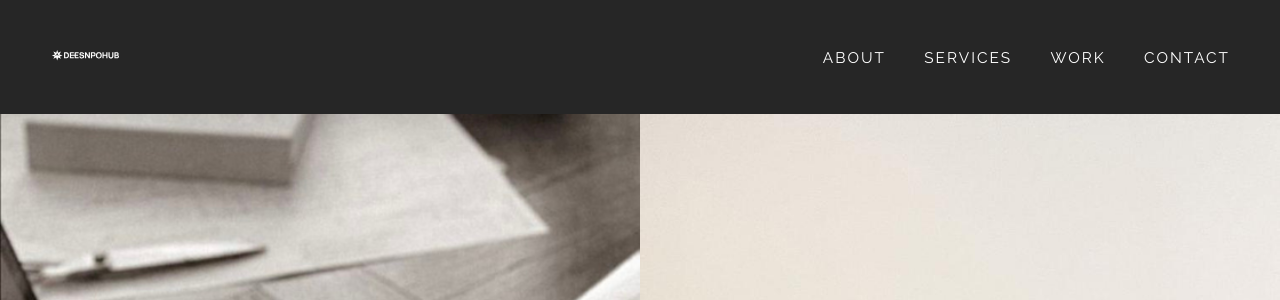
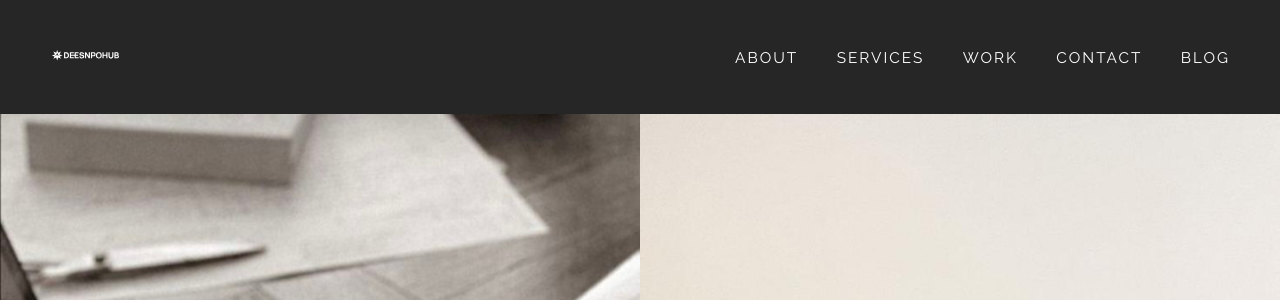
Before and after one commit to sirunique/Agencyportfolio, a PHP site: page / in a window 1280 px wide. Shown: the top 300 px of the page. Run offline with PHP 8.4, Linux system fonts and the light colour scheme; some libraries are stand-ins or nearby versions.

Commit message:
blog page added and linked to footer and header

```diff
--- /dev/null
+++ b/blog.php
@@ -0,0 +1,3 @@
+<?php
+
+include("./pages/blog/index.php");
--- a/components/footer.php
+++ b/components/footer.php
@@ -35,7 +35,7 @@
         <ul class="footer-links">
             <li><a class="footer-link" href="terms&conditions.php">Terms & Conditions</a></li>
             <li><a class="footer-link" href="privacy_policy.php">Privacy Policy</a></li>
-            <li><a class="footer-link" href="privacy_policy.php">Blog</a></li>
+            <li><a class="footer-link" href="blog.php">Blog</a></li>
         </ul>
     </div>
 
--- a/components/header.php
+++ b/components/header.php
@@ -35,11 +35,11 @@
                     <li class="nav__item">
                         <a title="navigation button" href="work.php" class="nav__link">work</a>
                     </li>
-                    <!-- <li class="nav__item">
-                        <a title="navigation button" href="#" class="nav__link">shop</a>
-                    </li> -->
                     <li class="nav__item">
                         <a title="navigation button" href="contact.php" class="nav__link">contact</a>
+                    </li>
+                    <li class="nav__item">
+                        <a title="navigation button" href="blog.php" class="nav__link">blog</a>
                     </li>
                 </ul>
             </nav>
--- /dev/null
+++ b/pages/blog/blog_css.php
@@ -0,0 +1 @@
+<style></style>
```
Also changed, not shown: pages/blog/index.php (added, +15 -0 lines), images/logo.svg.
